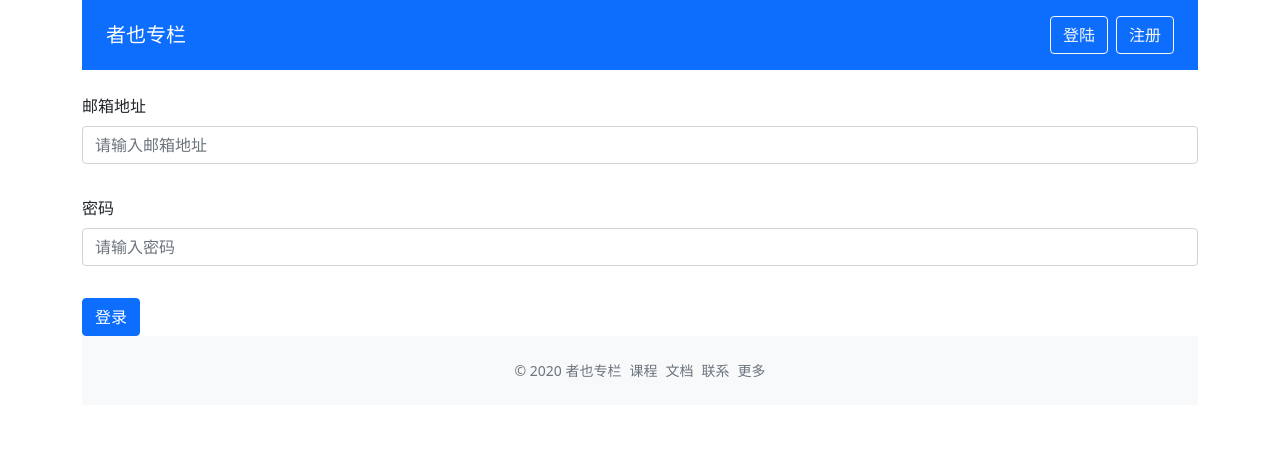
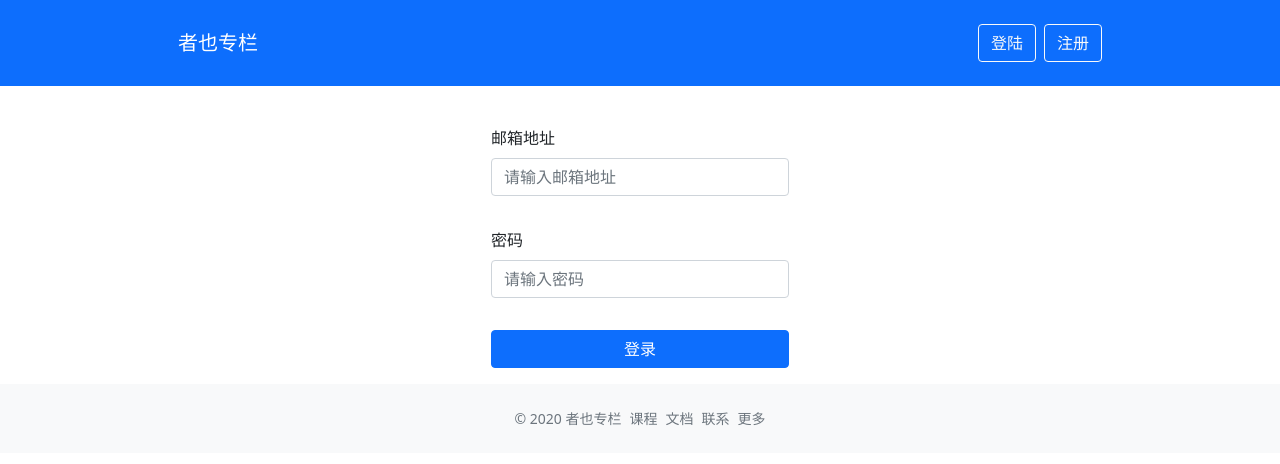
Before and after one commit to marlonchiu/imooc-zhihu-zheye-column, a Vue app: page /login in a window 1280 px wide. Shown: the top 464 px of the page. Built offline with nearby package versions, Linux system fonts and the light colour scheme; the HTML template or start-up script is replaced by a standard one.

Commit message:
UI 展示样式优化

```diff
--- a/src/App.vue
+++ b/src/App.vue
@@ -1,8 +1,8 @@
 <template>
-  <div class="container">
+  <div class="container-fluid px-0 flex-shrink-0">
     <global-header :user="currentUser"></global-header>
+    <router-view></router-view>
     <loader v-if="isLoading" text="拼命加载中"  background="rgba(0, 0, 0, 0.8)"></loader>
-    <router-view></router-view>
     <footer class="text-center py-4 text-secondary bg-light mt-6">
       <small>
         <ul class="list-inline mb-0">
@@ -57,6 +57,9 @@
 </script>
 
 <style>
+.container {
+  width: 100vw;
+}
 /* #app {
   font-family: Avenir, Helvetica, Arial, sans-serif;
   -webkit-font-smoothing: antialiased;
--- a/src/components/GlobalHeader.vue
+++ b/src/components/GlobalHeader.vue
@@ -1,6 +1,7 @@
 <template>
   <nav class="navbar navbar-dark bg-primary justify-content-between mb-4 px-4">
-    <router-link class="navbar-brand" to="/">者也专栏</router-link>
+    <div class="w-75 mx-auto navbar">
+      <router-link class="navbar-brand" to="/">者也专栏</router-link>
     <ul v-if="!user.isLogin" class="list-inline mb-0">
       <li class="list-inline-item">
         <router-link to="/login" class="btn btn-outline-light my-2">登陆</router-link>
@@ -23,6 +24,7 @@
         </dropdown>
       </li>
     </ul>
+    </div>
   </nav>
 </template>
 
--- a/src/views/Home.vue
+++ b/src/views/Home.vue
@@ -1,5 +1,5 @@
 <template>
-  <div class="home-page">
+  <div class="home-page container-md">
     <section class="py-5 text-center container">
       <div class="row py-lg-5">
         <div class="col-lg-6 col-md-8 mx-auto">
@@ -16,7 +16,7 @@
     <button
       v-if="!isLastPage"
       @click="loadMorePage"
-      class="btn btn-outline-primary mt-2 mb-5 mx-auto btn-block w-25"
+      class="btn btn-outline-primary mt-2 mb-5 mx-auto btn-block w-25 load-more"
     >加载更多</button>
   </div>
 </template>
@@ -60,5 +60,8 @@
 </script>
 
 <style scoped>
-
+.load-more {
+  margin-left: 50% !important;
+  transform: translate3d(-50%, 0, 0);
+}
 </style>
--- a/src/views/Login.vue
+++ b/src/views/Login.vue
@@ -1,5 +1,5 @@
 <template>
-  <div class="login-page">
+  <div class="login-page mx-auto p-3 w-330">
     <validate-form @form-submit="onFormSubmit">
       <div class="mb-3">
         <label class="form-label">邮箱地址</label>
@@ -20,7 +20,7 @@
         ></validate-input>
       </div>
       <template v-slot:submit>
-        <button type="submit" class="btn btn-primary btn-block btn-large">登录</button>
+        <button type="submit" class="btn btn-primary btn-block btn-large w-100">登录</button>
       </template>
     </validate-form>
   </div>
@@ -82,3 +82,13 @@
   }
 })
 </script>
+
+<style scoped>
+.w-330 {
+  max-width: 330px;
+}
+.btn-block{
+  width: 100%;
+  display: block;
+}
+</style>
```
